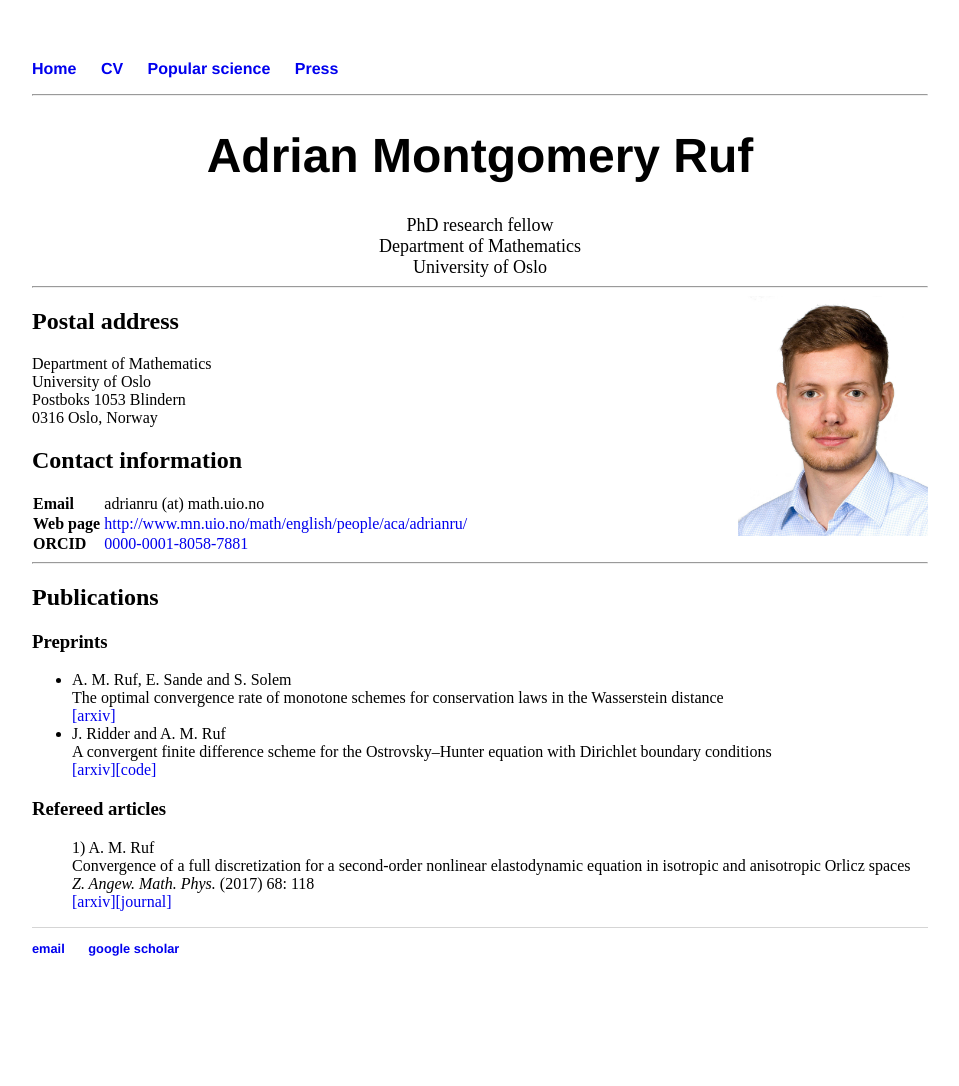
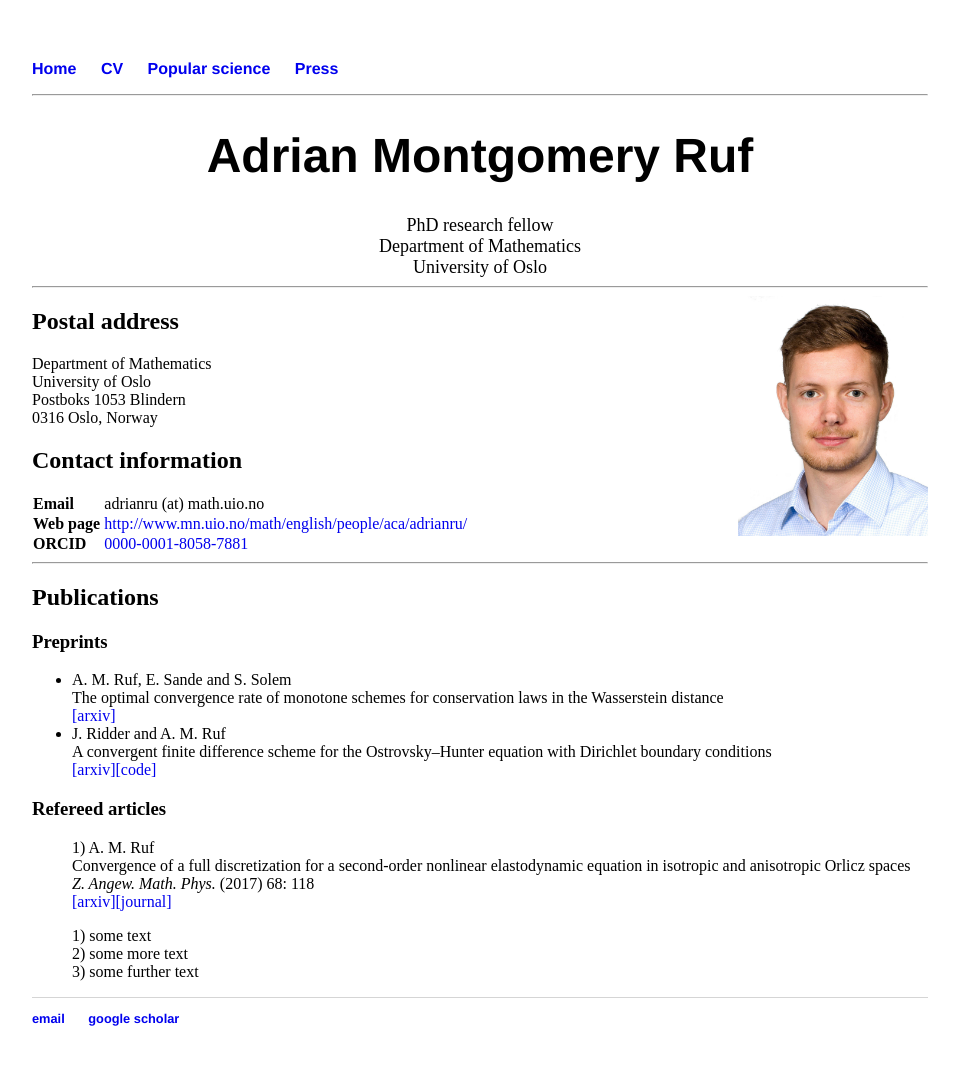
Before and after one commit to adrianmruf/adrianmruf.github.io, a Jekyll site: the page built from index.html, in a window 1280 px wide. Shown: the whole page, without its empty margins (160-1119 px from the left). Built offline with Jekyll 4.4.1, drawn with Linux system fonts in a browser that asks for light colours; before the commit the page ends 1016 px from its top, so only the background shows below that.

Commit message:
Update index.html

```diff
--- a/index.html
+++ b/index.html
@@ -68,4 +68,11 @@ th {
 	<li>A. M. Ruf<br>Convergence of a full discretization for a second-order nonlinear elastodynamic equation in isotropic and anisotropic Orlicz spaces<br>
 		<em>Z. Angew. Math. Phys.</em> (2017) 68: 118<br><a href="https://arxiv.org/abs/1804.03612">[arxiv]</a><a href="https://link.springer.com/article/10.1007%2Fs00033-017-0863-z">[journal]</a></li>
 	</ol>
+
+	<ol>
+    		<li>some text</li>
+    		<li>some more text</li>
+    		<li>some further text</li>
+	</ol>
+
 </div><!-- /.blurb -->
```
